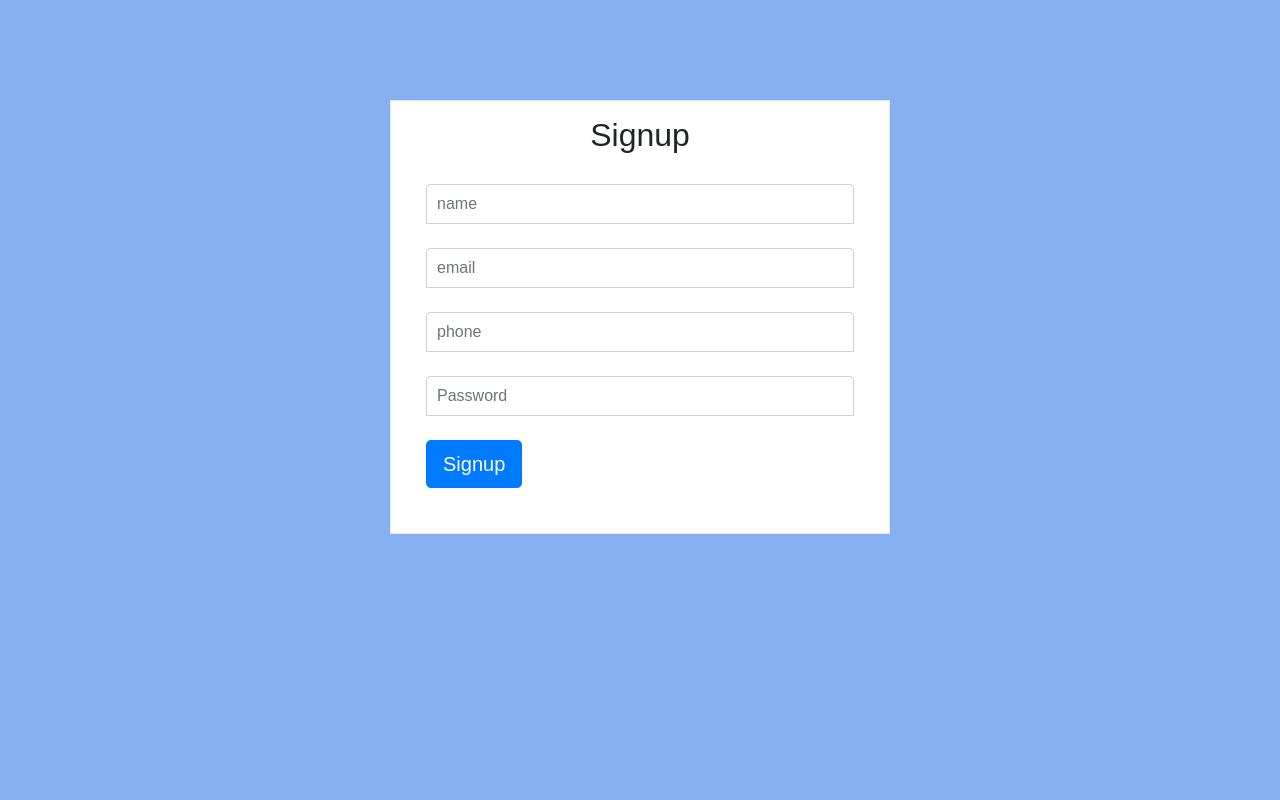
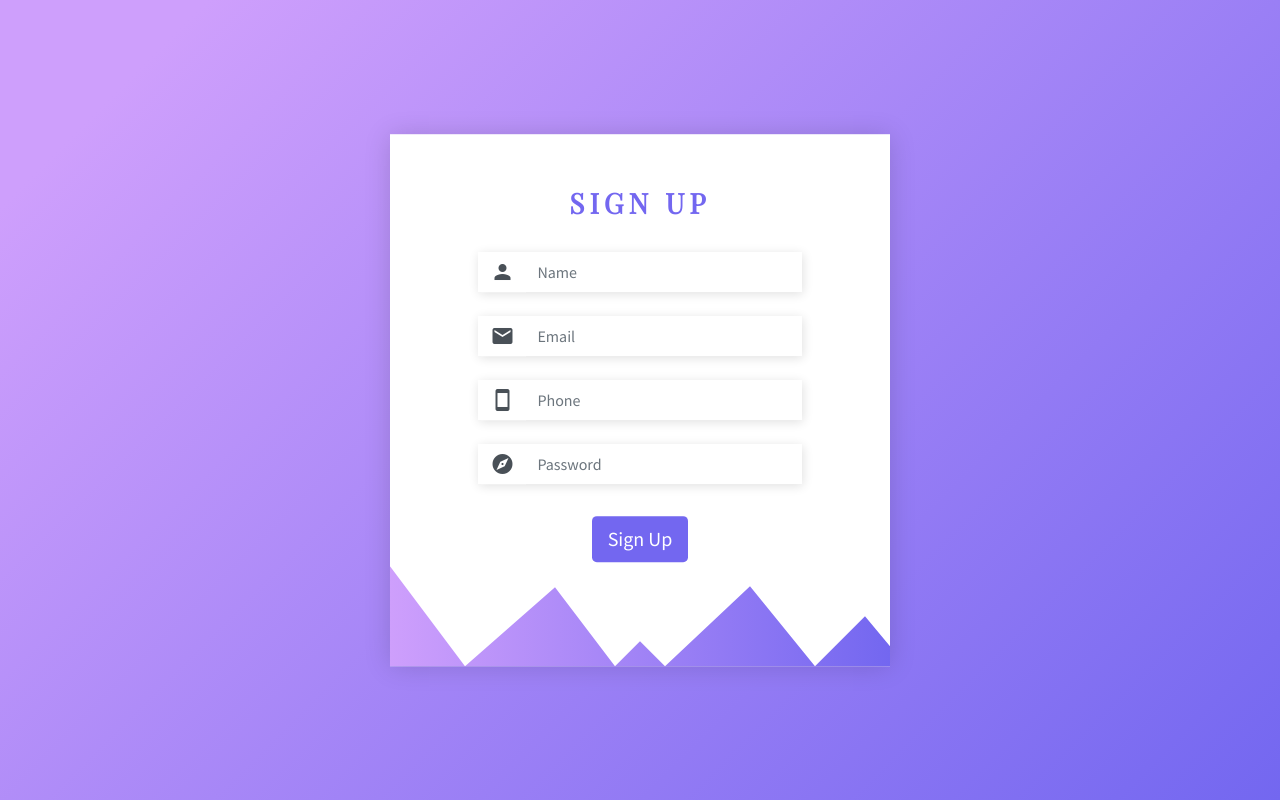
Before and after one commit to kunalvishnoi/FormData, a React (Create React App) app: page /signup in a window 1280 px wide. Built offline with nearby package versions, Linux system fonts and the light colour scheme.

Commit message:
Style Sign In Page and Sign Up Page

```diff
--- a/package.json
+++ b/package.json
@@ -7,6 +7,7 @@
     "react-dom": "^16.4.1",
     "react-router-dom": "^4.3.1",
     "react-scripts": "1.1.4",
+    "styled-components": "^3.4.2",
     "superagent": "^3.8.3"
   },
   "scripts": {
--- a/public/index.html
+++ b/public/index.html
@@ -11,6 +11,10 @@
     <link rel="manifest" href="%PUBLIC_URL%/manifest.json">
     <link rel="shortcut icon" href="%PUBLIC_URL%/favicon.ico">
     <link rel="stylesheet" href="https://maxcdn.bootstrapcdn.com/bootstrap/4.1.0/css/bootstrap.min.css">
+    <link href="https://fonts.googleapis.com/css?family=Source+Sans+Pro" rel="stylesheet">
+    <link href="https://fonts.googleapis.com/css?family=Playfair+Display" rel="stylesheet">
+    <link href="https://fonts.googleapis.com/icon?family=Material+Icons"
+      rel="stylesheet">
     <!--
       Notice the use of %PUBLIC_URL% in the tags above.
       It will be replaced with the URL of the `public` folder during the build.
--- a/src/App.css
+++ b/src/App.css
@@ -2,42 +2,42 @@ body {
   margin: 0;
   box-sizing: border-box;
   overflow-x: hidden;
-  background-color: #87b0f2;
+  background-color: #FCF9F8;
 }
 
 .jumbotron {
   background-color: red;
-  border-radius: 0!important;
+  border-radius: 0 !important;
 }
+
 .navbar {
-  margin:0;
+  margin: 0;
 }
+
 .navbar-default .navbar-nav>li>a {
   color: red;
 }
+
 .wrapper {
   margin-top: 20px;
   margin-bottom: 80px;
 }
+
 label {
   margin-bottom: 0;
   font-weight: bold;
   font-size: 20px;
 }
-.form-signin {
-  max-width: 500px;
-  padding: 15px 35px 45px;
-  margin: 0 auto;
-  background-color: #fff;
-  border: 1px solid rgba(0, 0, 0, 0.1);
-}
+
 .form-signin .form-signin-heading,
 .form-signin .checkbox {
   margin-bottom: 30px;
 }
+
 .form-signin .checkbox {
   font-weight: normal;
 }
+
 .form-signin .form-control {
   position: relative;
   font-size: 16px;
@@ -47,21 +47,25 @@ label {
   -moz-box-sizing: border-box;
   box-sizing: border-box;
 }
+
 .form-signin .form-control:focus {
   z-index: 2;
 }
-.form-signin input{
-  height: 30px!important;
+
+.form-signin input {
+  height: 30px !important;
   border-bottom-left-radius: 0;
   border-bottom-right-radius: 0;
 }
-.form-signin input[name="clausewant"]{
-  height: 50px!important;
+
+.form-signin input[name="clausewant"] {
+  height: 50px !important;
   border-bottom-left-radius: 0;
   border-bottom-right-radius: 0;
 }
-.form-signin input[name="clausedontwant"]{
-  height: 50px!important;
+
+.form-signin input[name="clausedontwant"] {
+  height: 50px !important;
   border-bottom-left-radius: 0;
   border-bottom-right-radius: 0;
 }
@@ -70,6 +74,7 @@ label {
   position: relative;
   overflow: hidden;
 }
+
 .btn-file input[type=file] {
   position: absolute;
   top: 0;
@@ -84,18 +89,51 @@ label {
   cursor: inherit;
   display: block;
 }
-input[type="password"] {
-  height: 40px!important;
+
+input {
+  height: 40px !important;
 }
-input[type="tel"] {
-  height: 40px!important;
+
+.input-group {
+  border: 0;
+  box-shadow: 1px 2px 10px 0 #e0e0e0;
+  width: 80%;
+  margin-bottom: 1.5rem;
+  margin: auto;
 }
-input[name="name"] {
-  height: 40px!important;
+
+.input-group input,
+.input-group-text {
+  border: 0;
 }
-input[type="email"] {
-  height: 40px!important;
+
+.input-group-text {
+  background: #fff
 }
-.disabled {
-  opacity: 0.4;
+
+svg.rocks {
+  position: absolute;
+  bottom: 0;
+  width: 100%;
+  height: 100px;
 }
+
+svg.gradient {
+  height: 0px;
+}
+
+polygon {
+  fill: url(#grad);
+}
+
+@media (max-width: 768px) {
+  .svg--lg {
+    display: none;
+  }
+}
+
+@media (min-width: 768px) {
+  .svg--sm {
+    display: none;
+  }
+}
--- a/src/App.js
+++ b/src/App.js
@@ -5,9 +5,7 @@ import LoginForm from './Components/LoginForm';
 class App extends Component {
 render() {
   return (
-    <div className="App">
-      <LoginForm/>
-    </div>
+      <LoginForm />
     );
   }
 }
--- a/src/Components/Login/index.js
+++ b/src/Components/Login/index.js
@@ -1,6 +1,8 @@
 import React, { Component } from 'react';
 import superagent from 'superagent';
 import {NavLink} from 'react-router-dom';
+import {Card, Form, Button, Heading} from "../../Shared/styles.js"
+
 class Login extends  Component {
   constructor() {
     super();
@@ -40,22 +42,31 @@ class Login extends  Component {
 
   render() {
     return (
-      <div>
-        <div className="wrapper" style={{marginTop:'100px'}}>
-          <form
-            className="form-signin"
+        <Card>
+
+          <Form
+            className="p-3"
             onSubmit={this.submitForm.bind(this)}
             >
-            <h2 className="form-signin-heading text-center">Login</h2>
-             <input type="tel"
+            <Heading>Sign In</Heading>
+            <div className="input-group mb-4">
+        <div className="input-group-prepend">
+          <div className="input-group-text"><i className="material-icons">smartphone</i></div>
+        </div>
+        <input type="tel"
               max-length="10"
               className="form-control"
               value={this.state.phone}
               onChange={this.handlephoneChanged.bind(this)}
-              placeholder="phone"
+              placeholder="Phone"
               required
               />
-              <br/>
+      </div>
+
+            <div className="input-group mb-4">
+        <div className="input-group-prepend">
+          <div className="input-group-text"><i className="material-icons">explore</i></div>
+        </div>
             <input type="password"
               className="form-control"
               value={this.state.password}
@@ -64,16 +75,26 @@ class Login extends  Component {
               onChange={this.handlePasswordChanged.bind(this)}
               required
               />
-              <br/>
-            <button className="btn btn-lg btn-primary" type="submit">Login</button>
+              </div>
+            <Button className="btn btn-lg btn-primary" type="submit">Sign In</Button>
             <p className="text=center" style={{color: 'red'}}>{this.state.error}</p>
             <p className="text-center" style={{fontSize: '24px'}}>
           <NavLink to="/signup">Yet to Signup?</NavLink>
           </p>
-          </form>
-          <br/>
-        </div>
-      </div>
+          </Form>
+          <svg className="rocks" xmlns="http://www.w3.org/2000/svg" viewBox="0 0 100 100" preserveAspectRatio="none">
+            <polygon className="svg--sm" fill="red" points="0,0 30,100 65,21 90,100 100,75 100,100 0,100"/>
+            <polygon className="svg--lg" fill="red" points="0,0 15,100 33,21 45,100 50,75 55,100 72,20 85,100 95,50 100,80 100,100 0,100" />
+          </svg>
+          <svg className="gradient">
+            <defs>
+                <linearGradient id="grad">
+                  <stop offset="0" stopColor="#CE9FFC"/>
+                  <stop offset="1" stopColor="#7367F0"/>
+                </linearGradient>
+            </defs>
+        </svg>
+        </Card>
       );
   }
 }
--- a/src/Components/Signup/index.js
+++ b/src/Components/Signup/index.js
@@ -1,5 +1,8 @@
 import React, { Component } from 'react';
 import superagent from 'superagent';
+
+import {Card, Form, Button, Heading} from "../../Shared/styles.js"
+
 class Signup extends  Component {
   constructor() {
     super();
@@ -46,34 +49,52 @@ class Signup extends  Component {
 
   render() {
     return (
-      <div>
-        <div className="wrapper" style={{marginTop: '100px'}}>
-          <form
-            className="form-signin"
+        <Card>
+          <Form
+            className="p-3"
             onSubmit={this.submitForm.bind(this)}
             >
-            <h2 className="form-signin-heading text-center">Signup</h2>
-            <input type="text" name="name"
+            <Heading>Sign up</Heading>
+            <div className="input-group mb-4">
+  <div className="input-group-prepend">
+    <span className="input-group-text" id="basic-addon1"><i className="material-icons">person</i></span>
+  </div>
+  <input type="text" name="name"
               className="form-control"
               value={this.state.name}
               onChange={this.handlenameChanged.bind(this)}
-              placeholder="name"
+              placeholder="Name"
               />
-              <br/>
+
+
+</div>
+
+            <div className="input-group mb-4">
+  <div className="input-group-prepend">
+    <span className="input-group-text" id="basic-addon1"><i className="material-icons">email</i></span>
+  </div>
               <input type="email"
               className="form-control"
               value={this.state.email}
               onChange={this.handleemailChanged.bind(this)}
-              placeholder="email"
+              placeholder="Email"
               />
-              <br/>
+              </div>
+            <div className="input-group mb-4">
+  <div className="input-group-prepend">
+    <span className="input-group-text" id="basic-addon1"><i className="material-icons">smartphone</i></span>
+  </div>
             <input type="tel"
               className="form-control"
               value={this.state.phone}
               onChange={this.handlephoneChanged.bind(this)}
-              placeholder="phone"
+              placeholder="Phone"
               />
-              <br/>
+              </div>
+            <div className="input-group mb-4">
+  <div className="input-group-prepend">
+    <span className="input-group-text" id="basic-addon1"><i className="material-icons">explore</i></span>
+  </div>
             <input type="password"
               className="form-control"
               value={this.state.password}
@@ -81,11 +102,22 @@ class Signup extends  Component {
               placeholder="Password"
               onChange={this.handlePasswordChanged.bind(this)}
               />
-              <br/>
-            <button className="btn btn-lg btn-primary" type="submit">Signup</button>
-          </form>
-        </div>
-      </div>
+              </div>
+            <Button className="btn btn-lg btn-primary" type="submit">Sign Up</Button>
+          </Form>
+          <svg className="rocks" xmlns="http://www.w3.org/2000/svg" viewBox="0 0 100 100" preserveAspectRatio="none">
+            <polygon className="svg--sm" fill="red" points="0,0 30,100 65,21 90,100 100,75 100,100 0,100"/>
+            <polygon className="svg--lg" fill="red" points="0,0 15,100 33,21 45,100 50,75 55,100 72,20 85,100 95,50 100,80 100,100 0,100" />
+          </svg>
+          <svg className="gradient">
+            <defs>
+                <linearGradient id="grad">
+                  <stop offset="0" stopColor="#CE9FFC"/>
+                  <stop offset="1" stopColor="#7367F0"/>
+                </linearGradient>
+            </defs>
+        </svg>
+        </Card>
       );
   }
 }
--- /dev/null
+++ b/src/Shared/styles.js
@@ -0,0 +1,42 @@
+import styled from 'styled-components';
+
+export const Card = styled.div `
+box-shadow: 0 1px 25px rgba(0, 0, 0, 0.15), 0 0 0 0 rgba(13, 13, 13, 0.29);
+background: #fff;
+max-width: 500px;
+padding: 2rem 0;
+margin: 0 auto;
+position: relative;
+top: 50%;
+transform: translateY(-50%)
+`;
+
+
+export const Form = styled.form `
+max-width: 500px;
+margin: 0 2rem;
+background-color: #fff;
+padding-bottom: 3rem !important;
+`;
+
+export const Button = styled.button `
+background: #7367F0;
+border:0;
+display:flex;
+margin: auto;
+margin-top: 2rem;
+&:hover {
+    background: #CE9FFC;
+}
+`
+
+export const Heading = styled.h3 `
+font-family: 'Playfair Display', serif;
+color: #7367F0;
+text-align: center;
+text-transform: uppercase;
+margin-bottom:2rem;
+margin-top:.25rem;
+letter-spacing: 5px;
+font-weight: 600;
+`
--- a/src/index.css
+++ b/src/index.css
@@ -1,5 +1,25 @@
+html,
+body,
+#root {
+  height: 100%;
+  min-height: 100%
+}
+
 body {
   margin: 0;
   padding: 0;
-  font-family: sans-serif;
+  font-family: 'Source Sans Pro', sans-serif;
 }
+
+#app {
+  min-height: 100vh
+}
+
+#app>div {
+  height: 100vh;
+  background-image: linear-gradient( 135deg, #CE9FFC 10%, #7367F0 100%);
+}
+
+a {
+  color: #7367F0;
+}
--- a/src/index.js
+++ b/src/index.js
@@ -10,7 +10,7 @@ import registerServiceWorker from './registerServiceWorker';
 
 const Root = () =>
 <Router>
-  <div>
+  <div id="app">
     <Route exact path="/" component={App} />
     <Route exact path="/signup" component={ SignupForm } />
     <Route exact path="/Main" component= { Main } />
```
Also changed, not shown: 1 other file (tests, documents, lock files or other folders). Lines whose indentation alone changed are shown as unchanged.
